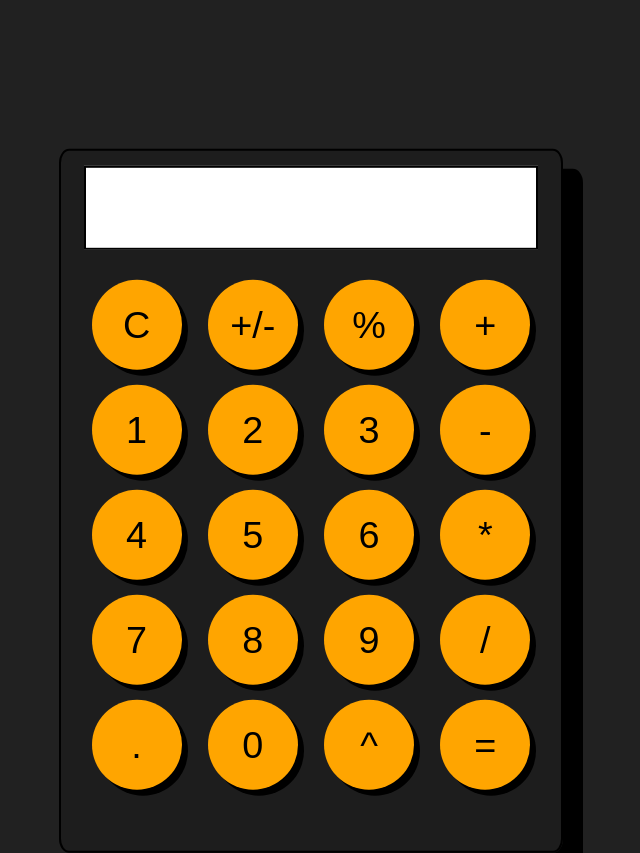
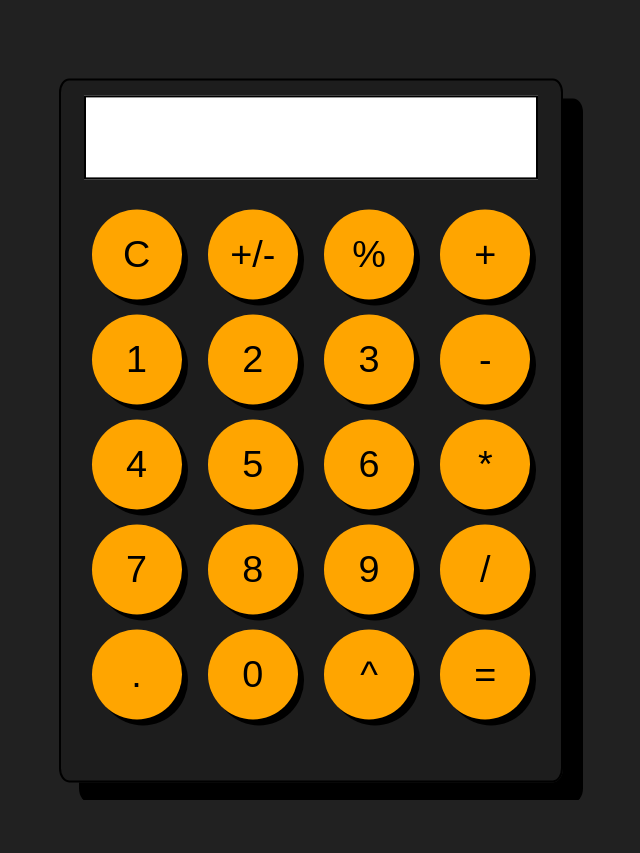
Before and after one commit to Brocolichops/Calculator-Rep, a plain HTML site: page index.html in a window 1280 px wide. Shown: the whole page, without its empty margins (329-969 px from the left). After the commit the page ends 800 px from the top, so only its background shows below. Drawn offline with Linux system fonts and the light colour scheme.

Commit message:
Update styles.css

```diff
--- a/styles.css
+++ b/styles.css
@@ -22,7 +22,7 @@ body{
     border: 2px solid black;
     margin: 0 auto;
     border-radius: 2%;
-    transform: translateY(20%);
+    transform: translateY(10%);
     background-color: var(--body);
     z-index: 1;
     box-shadow: 20px 20px;
```
